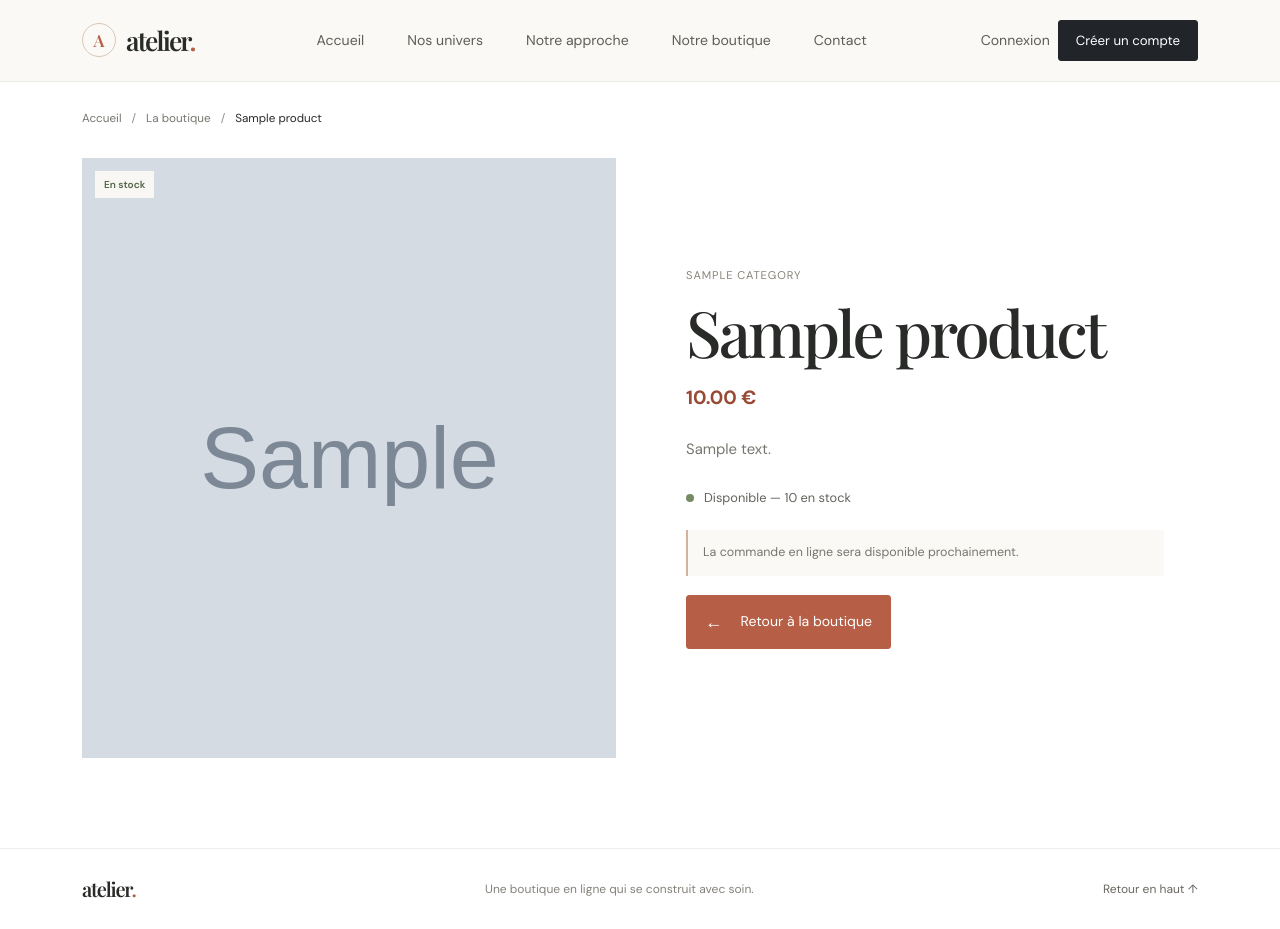
After one commit to laurence1Mas/exercices_py_100_days_of_code, a Flask app: page /shop/1 in a window 1280 px wide. The commit adds this page. Run offline with Flask 3, Linux system fonts and the light colour scheme; tables that the repository leaves empty hold one stand-in row (values such as "Sample post"); grey boxes marked "Sample" are stand-in pictures.

Commit message:
feat: add product detail page and enhance shop layout with product links

```diff
--- a/online_shop/app/__init__.py
+++ b/online_shop/app/__init__.py
@@ -1,5 +1,5 @@
 
-from flask import Flask, render_template, request
+from flask import Flask, abort, render_template, request
 from sqlalchemy import or_
 
 from config import Config
@@ -77,4 +77,11 @@ def create_app():
             selected_category=selected_category,
         )
 
+    @app.get("/shop/<int:product_id>")
+    def product_detail(product_id):
+        product = db.session.get(Product, product_id)
+        if product is None:
+            abort(404)
+        return render_template("product_detail.html", product=product)
+
     return app
--- a/online_shop/app/static/css/style.css
+++ b/online_shop/app/static/css/style.css
@@ -789,6 +789,143 @@ body {
     text-decoration: none;
 }
 
+.product-image-link {
+    display: block;
+    width: 100%;
+    height: 100%;
+}
+
+.product-name a {
+    color: inherit;
+    text-decoration: none;
+}
+
+.product-name a:hover {
+    color: var(--terracotta-dark);
+}
+
+.product-detail-section {
+    min-height: 65vh;
+    padding: 28px 0 90px;
+    background: #fff;
+}
+
+.product-breadcrumb {
+    display: flex;
+    flex-wrap: wrap;
+    align-items: center;
+    gap: 10px;
+    margin-bottom: 30px;
+    color: #918c83;
+    font-size: 0.73rem;
+}
+
+.product-breadcrumb a {
+    color: #77766f;
+    text-decoration: none;
+}
+
+.product-breadcrumb a:hover {
+    color: var(--terracotta);
+}
+
+.product-breadcrumb [aria-current="page"] {
+    color: var(--ink);
+}
+
+.product-detail-layout {
+    align-items: center;
+}
+
+.product-detail-image {
+    position: relative;
+    overflow: hidden;
+    aspect-ratio: 4 / 4.5;
+    background: #f1eee8;
+}
+
+.product-detail-image > img,
+.product-detail-image > .product-image-placeholder {
+    width: 100%;
+    height: 100%;
+    object-fit: cover;
+}
+
+.product-detail-image > .product-stock-badge {
+    z-index: 1;
+}
+
+.product-detail-copy {
+    max-width: 500px;
+    padding: 30px 0 30px 22px;
+}
+
+.product-detail-copy .product-category {
+    margin-bottom: 12px;
+    font-size: 0.7rem;
+}
+
+.product-detail-copy h1 {
+    margin: 0;
+    font-family: var(--serif);
+    font-size: clamp(2.6rem, 5vw, 4rem);
+    font-weight: 500;
+    letter-spacing: -0.045em;
+    line-height: 1.12;
+}
+
+.product-detail-price {
+    margin: 17px 0 22px;
+    color: var(--terracotta-dark);
+    font-size: 1.2rem;
+    font-weight: 700;
+}
+
+.product-detail-description {
+    color: var(--muted);
+    font-size: 0.93rem;
+    line-height: 1.9;
+}
+
+.product-detail-availability {
+    display: flex;
+    align-items: center;
+    gap: 10px;
+    margin-top: 25px;
+    color: #62645b;
+    font-size: 0.8rem;
+}
+
+.availability-dot {
+    width: 8px;
+    height: 8px;
+    flex: 0 0 auto;
+    border-radius: 50%;
+    background: #758b63;
+}
+
+.availability-dot-out {
+    background: #ad6654;
+}
+
+.product-detail-notice {
+    margin: 22px 0 19px;
+    padding: 13px 15px;
+    border-left: 2px solid #d5b29f;
+    background: var(--paper);
+    color: #77766f;
+    font-size: 0.78rem;
+    line-height: 1.6;
+}
+
+.product-back-link {
+    text-decoration: none;
+}
+
+.product-back-link span {
+    font-size: 1.1rem;
+}
+
 @media (max-width: 991.98px) {
     .shop-nav-links {
         gap: 4px;
@@ -827,6 +964,10 @@ body {
 
     .catalog-category {
         width: 170px;
+    }
+
+    .product-detail-copy {
+        padding-left: 0;
     }
 }
 
@@ -927,6 +1068,22 @@ body {
         font-size: 1.5rem;
     }
 
+    .product-detail-section {
+        padding: 22px 0 58px;
+    }
+
+    .product-breadcrumb {
+        margin-bottom: 20px;
+    }
+
+    .product-detail-copy {
+        padding: 0 2px;
+    }
+
+    .product-detail-copy h1 {
+        font-size: 2.7rem;
+    }
+
     .visual-stamp {
         top: 15px;
         right: -8px;
--- /dev/null
+++ b/online_shop/app/templates/product_detail.html
@@ -0,0 +1,75 @@
+{% extends "base.html" %}
+
+{% block title %}{{ product.name }} — Atelier{% endblock %}
+
+{% block content %}
+<section class="product-detail-section">
+    <div class="container">
+        <nav class="product-breadcrumb" aria-label="Fil d’Ariane">
+            <a href="{{ url_for('home') }}">Accueil</a>
+            <span aria-hidden="true">/</span>
+            <a href="{{ url_for('shop') }}">La boutique</a>
+            <span aria-hidden="true">/</span>
+            <span aria-current="page">{{ product.name }}</span>
+        </nav>
+
+        <div class="row g-5 product-detail-layout">
+            <div class="col-lg-6">
+                <div class="product-detail-image">
+                    {% if product.image %}
+                    <img src="{{ product.image }}" alt="{{ product.name }}">
+                    {% else %}
+                    <div class="product-image-placeholder" aria-hidden="true">
+                        <span>{{ product.name[:1]|upper }}</span>
+                        <small>ATELIER</small>
+                    </div>
+                    {% endif %}
+                    <span class="product-stock-badge
+                        {{ 'product-stock-unavailable' if product.stock <= 0 }}">
+                        {{ 'En stock' if product.stock > 0 else 'Épuisé' }}
+                    </span>
+                </div>
+            </div>
+
+            <div class="col-lg-6">
+                <div class="product-detail-copy">
+                    {% if product.category %}
+                    <p class="product-category">{{ product.category.name }}</p>
+                    {% endif %}
+                    <h1>{{ product.name }}</h1>
+                    <p class="product-detail-price">{{ "%.2f"|format(product.price) }} €</p>
+
+                    {% if product.description %}
+                    <div class="product-detail-description">
+                        {{ product.description| e | replace('\n', '<br>') | safe }}
+                    </div>
+                    {% else %}
+                    <p class="product-detail-description">
+                        Une pièce choisie avec soin par Atelier.
+                    </p>
+                    {% endif %}
+
+                    <div class="product-detail-availability">
+                        <span class="availability-dot
+                            {{ 'availability-dot-out' if product.stock <= 0 }}"
+                            aria-hidden="true"></span>
+                        {% if product.stock > 0 %}
+                        Disponible — {{ product.stock }} en stock
+                        {% else %}
+                        Cette pièce est momentanément indisponible.
+                        {% endif %}
+                    </div>
+
+                    <p class="product-detail-notice">
+                        La commande en ligne sera disponible prochainement.
+                    </p>
+                    <a class="btn btn-terracotta product-back-link"
+                       href="{{ url_for('shop') }}">
+                        <span aria-hidden="true">←</span> Retour à la boutique
+                    </a>
+                </div>
+            </div>
+        </div>
+    </div>
+</section>
+{% endblock %}
```
Also changed, not shown: online_shop/app/templates/shop.html (+9 -1 lines), online_shop/README.md.
